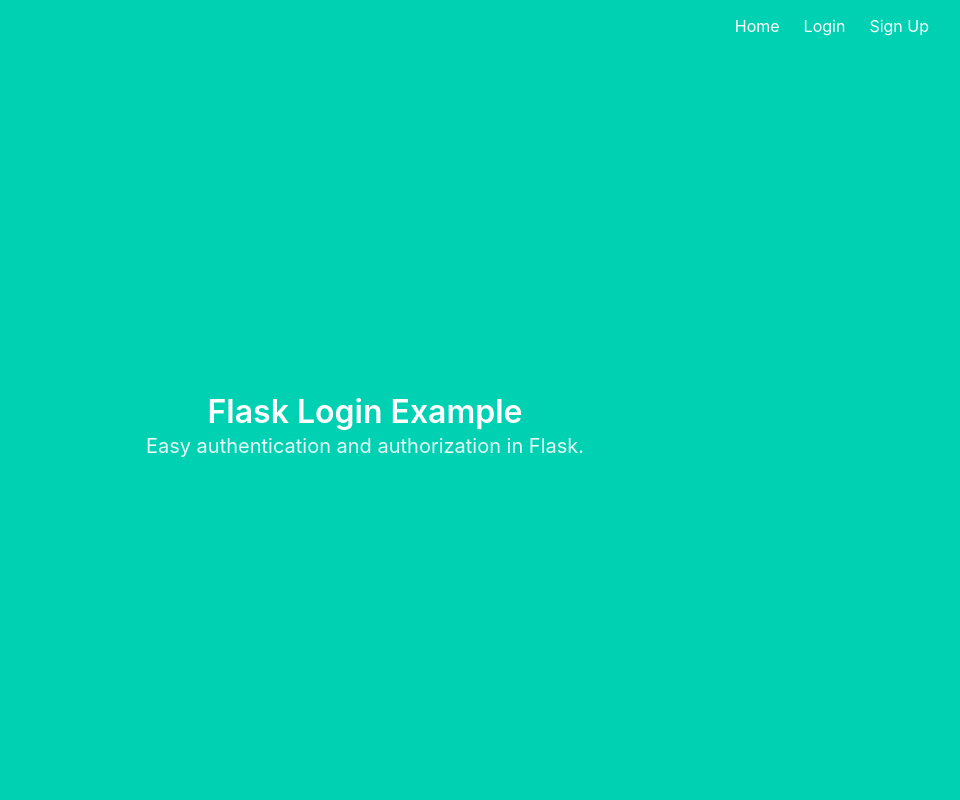
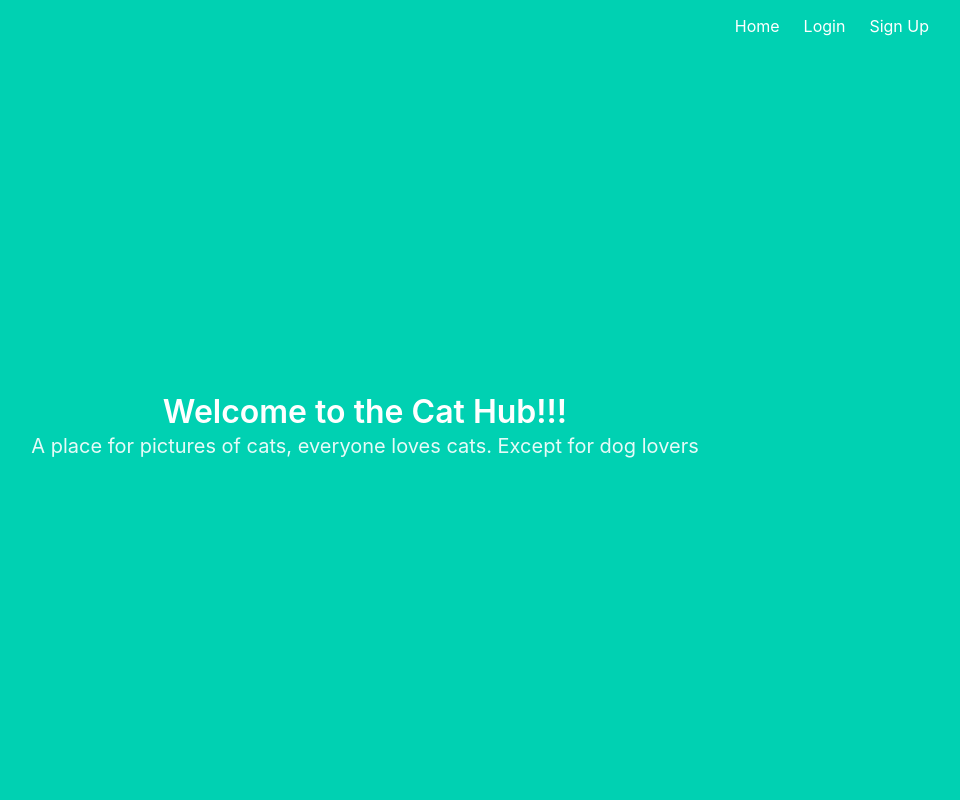
Before and after one commit to Shnuer/cat_hub, a Python web app: template templates/index.html in a window 1280 px wide. Shown: the whole page, without its empty margins (275-1235 px from the left). Run offline with Jinja, Linux system fonts and the light colour scheme; the template is opened without the code that fills it, so the values that code supplies are empty.

Commit message:
Changed the wellcome page

```diff
--- a/templates/index.html
+++ b/templates/index.html
@@ -2,9 +2,10 @@
 
 {% block content %}
 <h1 class="title">
-  Flask Login Example
+  Welcome to the Cat Hub!!!
 </h1>
 <h2 class="subtitle">
-  Easy authentication and authorization in Flask.
+  A place for pictures of cats, everyone loves cats.
+  Except for dog lovers
 </h2>
 {% endblock %}
```
